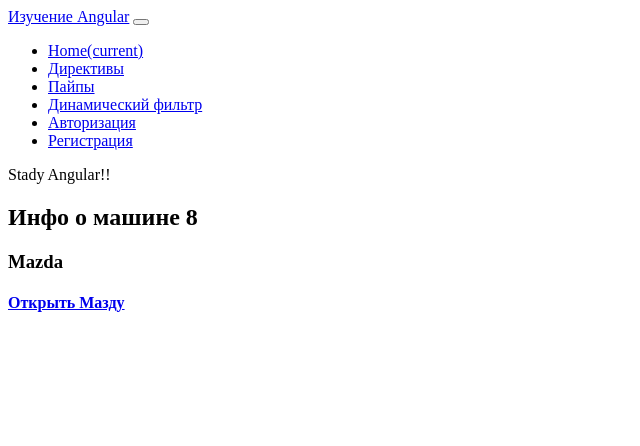
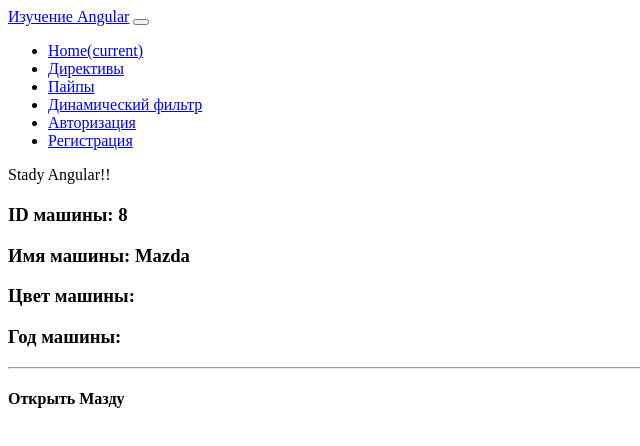
Before and after one commit to andreiHi/study_angular, an Angular app: page /cars/8/Mazda in a window 1280 px wide. Shown: the top 446 px of the page, without its empty margins (0-640 px from the left). Built offline with nearby package versions, Linux system fonts and the light colour scheme.

Commit message:
Параметры адресной строки. Часть 2

```diff
--- a/db.json
+++ b/db.json
@@ -13,7 +13,8 @@
     {
       "name": "Vaz",
       "year": 2018,
-      "id": 3
+      "id": 3,
+      "color": "yellow"
     }
   ]
 }
--- a/src/app/car-page/car-page.component.html
+++ b/src/app/car-page/car-page.component.html
@@ -1,4 +1,8 @@
-<h2>Инфо о машине {{ id }}</h2>
-<h3>{{ name }}</h3>
+<h3>ID машины: {{ id }}</h3>
+<h3>Имя машины: {{ name }}</h3>
+<h3>Цвет машины: {{ color }}</h3>
+<h3>Год машины: {{ year }}</h3>
+<hr>
+<p>{{ hash}}</p>
 
-<h4><a [routerLink]="['/cars', 8, 'Mazda']">Открыть Мазду</a> </h4>
+<h4><a [routerLink]="" (click)="openMazdaPage()">Открыть Мазду</a></h4>
--- a/src/app/car-page/car-page.component.ts
+++ b/src/app/car-page/car-page.component.ts
@@ -1,5 +1,5 @@
 import { Component, OnInit } from '@angular/core';
-import {ActivatedRoute, Params} from '@angular/router';
+import {ActivatedRoute, Params, Router} from '@angular/router';
 
 @Component({
   selector: 'app-car-page',
@@ -9,11 +9,16 @@ import {ActivatedRoute, Params} from '@angular/router';
 export class CarPageComponent implements OnInit {
   id: number;
   name: string;
-  constructor(private rout: ActivatedRoute) { }
+  year: string;
+  color: string;
+  hash: string;
+  constructor(private rout: ActivatedRoute, private router: Router) { }
 
   /**
    * snapshot не отслеживает динамически изменяемый роут
    *  this.rout.params.subscribe( позволяет подписаться на изменения
+   *   this.rout.queryParams.subscribe получение параметров перечисленные через ?
+   *   this.rout.fragment.subscribe( получение хэша то что идет после #
    */
   ngOnInit() {
     // this.id = +this.rout.snapshot.params['id'];
@@ -23,6 +28,22 @@ export class CarPageComponent implements OnInit {
       this.id = param.id;
       this.name = param.name;
     });
+    this.rout.queryParams.subscribe((param: {color: string, year: string}) => {
+      this.color = param.color;
+      this.year = param.year;
+    });
+    this.rout.fragment.subscribe((param) => {
+      this.hash = param;
+    });
   }
 
+  openMazdaPage() {
+    this.router.navigate(['./cars', 8, 'Mazda'], {
+      queryParams: {
+        color: 'pin',
+        year: 1995
+      },
+      fragment: 'pic'
+    });
+  }
 }
--- a/src/app/car/car.component.html
+++ b/src/app/car/car.component.html
@@ -1,6 +1,12 @@
 <div [ngClass]="getClass()">
     <h4 [ngStyle]="{marginBottom: '20px'}">
-        <a [routerLink]="['/cars', carItem.id, carItem.name]">{{ carItem.name }}</a>
+        <a
+                [routerLink]="['/cars', carItem.id, carItem.name]"
+                [queryParams]="{year: carItem.year, color: carItem.color}"
+                fragment="pic"
+        > <!-- передача параметров и хэша -->
+            {{ carItem.name }}
+        </a>
         <span
                 class="badge badge-pill badge-secondary" [ngStyle]="{background: carItem.color}" >
             ID: {{carItem.id}}
```
